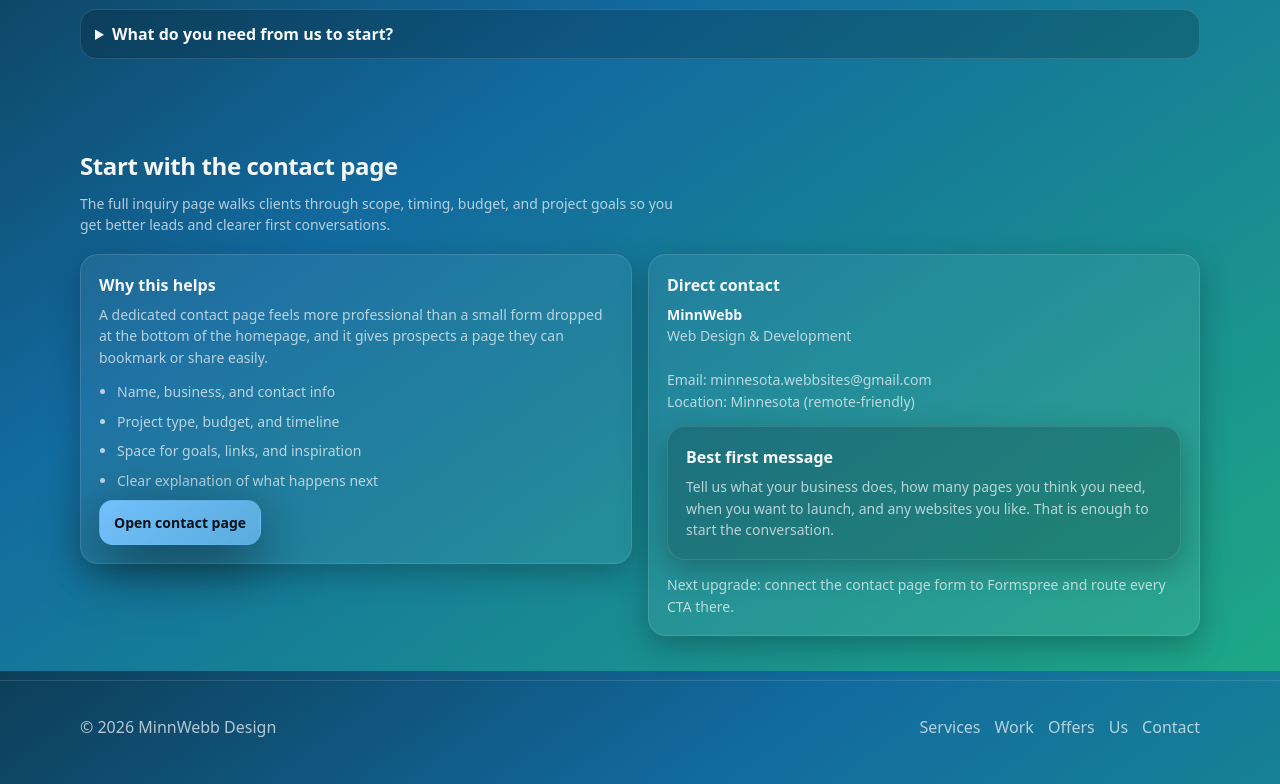
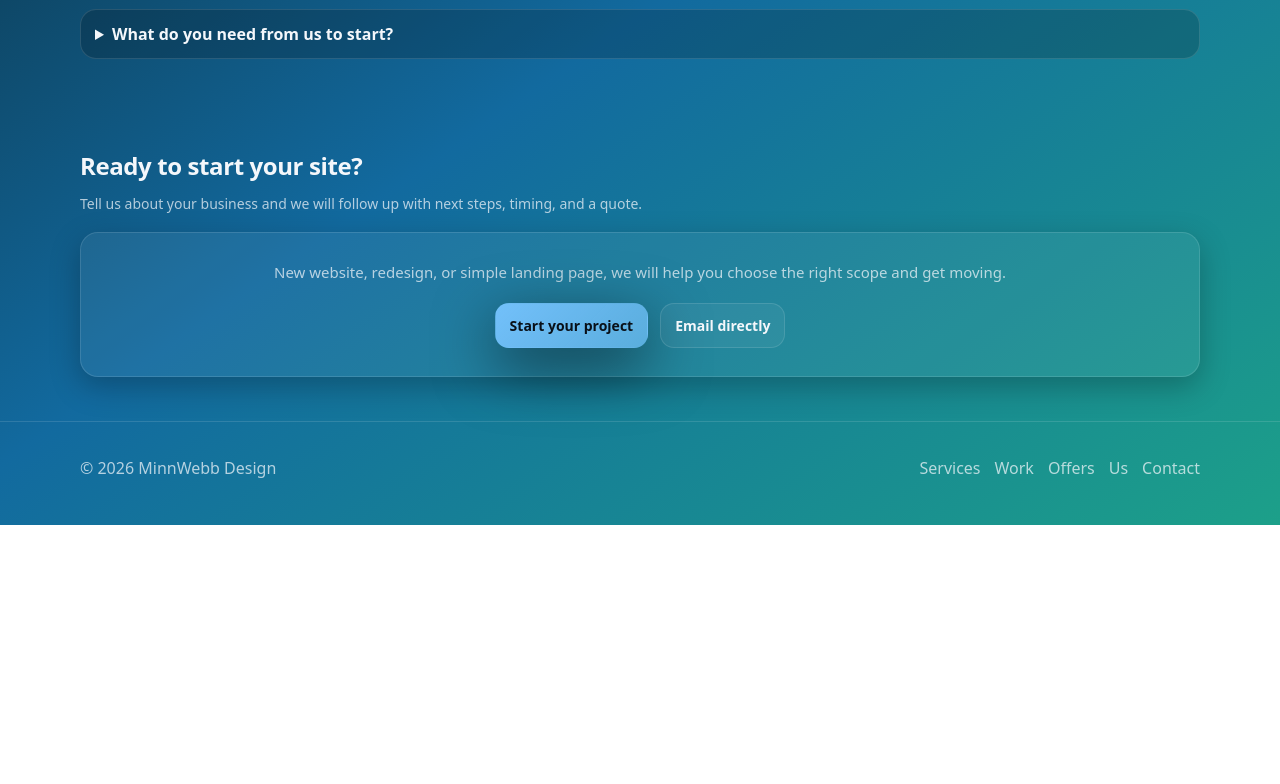
Before and after one commit to raymond-johnson/MinnWebb, a plain HTML site: page index.html in a window 1280 px wide. Shown: the part 2529-3313 px from the top of the page. After the commit the page ends 3054 px from the top, so only its background shows below. Drawn offline with Linux system fonts and the light colour scheme.

Commit message:
Refine contact flow and homepage CTA

```diff
--- a/index.html
+++ b/index.html
@@ -869,53 +869,19 @@
   <section id="contact">
     <div class="container">
       <div class="section-head">
-        <h2>Start with the contact page</h2>
+        <h2>Ready to start your site?</h2>
         <p>
-          The full inquiry page walks clients through scope, timing, budget, and project goals so you get
-          better leads and clearer first conversations.
+          Tell us about your business and we will follow up with next steps, timing, and a quote.
         </p>
       </div>
 
-      <div class="contact-grid">
-        <div class="card">
-          <h3 style="margin-top: 0;">Why this helps</h3>
-          <p style="margin-top: 0; color: var(--muted); font-size: 14px;">
-            A dedicated contact page feels more professional than a small form dropped at the bottom of the
-            homepage, and it gives prospects a page they can bookmark or share easily.
-          </p>
-          <ul class="bullets">
-            <li>Name, business, and contact info</li>
-            <li>Project type, budget, and timeline</li>
-            <li>Space for goals, links, and inspiration</li>
-            <li>Clear explanation of what happens next</li>
-          </ul>
-          <a class="btn primary" href="contact.html">Open contact page</a>
-        </div>
-
-        <div class="card">
-          <h3 style="margin-top: 0;">Direct contact</h3>
-          <p style="margin: 0; color: var(--muted); font-size: 14px;">
-            <b style="color: var(--text);">MinnWebb</b><br />
-            Web Design &amp; Development<br /><br />
-            Email: minnesota.webbsites@gmail.com<br />
-            Location: Minnesota (remote-friendly)
-          </p>
-
-          <div style="height: 14px;"></div>
-
-          <div class="card" style="background: rgba(0,0,0,0.18); border-color: rgba(255,255,255,0.10);">
-            <h3 style="margin-top: 0;">Best first message</h3>
-            <p style="margin: 0; color: var(--muted); font-size: 14px;">
-              Tell us what your business does, how many pages you think you need, when you want to launch,
-              and any websites you like. That is enough to start the conversation.
-            </p>
-          </div>
-
-          <div style="height: 14px;"></div>
-
-          <p class="hint">
-            Next upgrade: connect the contact page form to Formspree and route every CTA there.
-          </p>
+      <div class="card" style="text-align: center; padding: 28px;">
+        <p style="margin: 0 0 18px; color: var(--muted); font-size: 15px;">
+          New website, redesign, or simple landing page, we will help you choose the right scope and get moving.
+        </p>
+        <div class="hero-actions" style="justify-content: center; margin-top: 0;">
+          <a class="btn primary" href="contact.html">Start your project</a>
+          <a class="btn ghost" href="mailto:minnesota.webbsites@gmail.com?subject=Project%20Inquiry">Email directly</a>
         </div>
       </div>
     </div>
```
Also changed, not shown: contact.html (+21 -23 lines).
